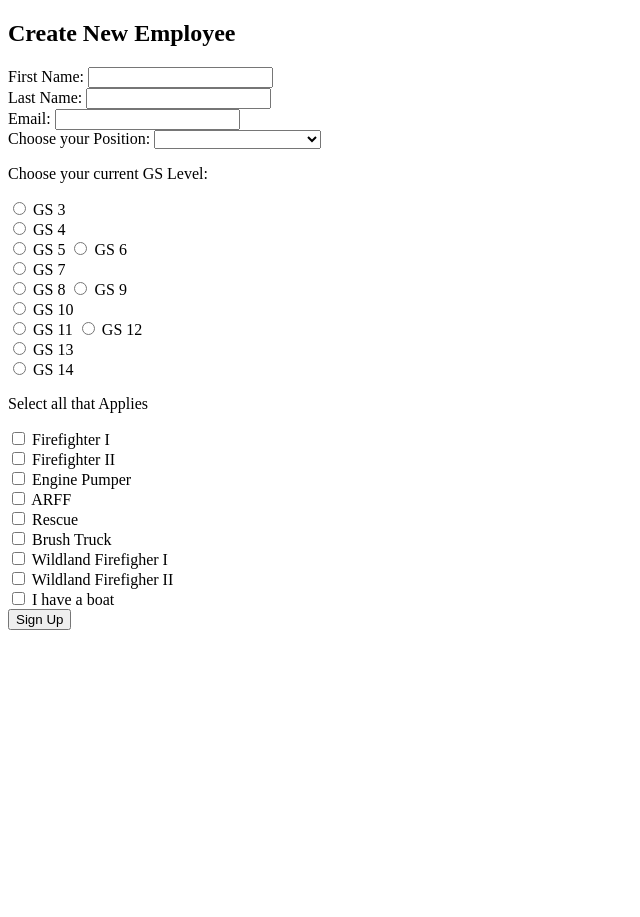
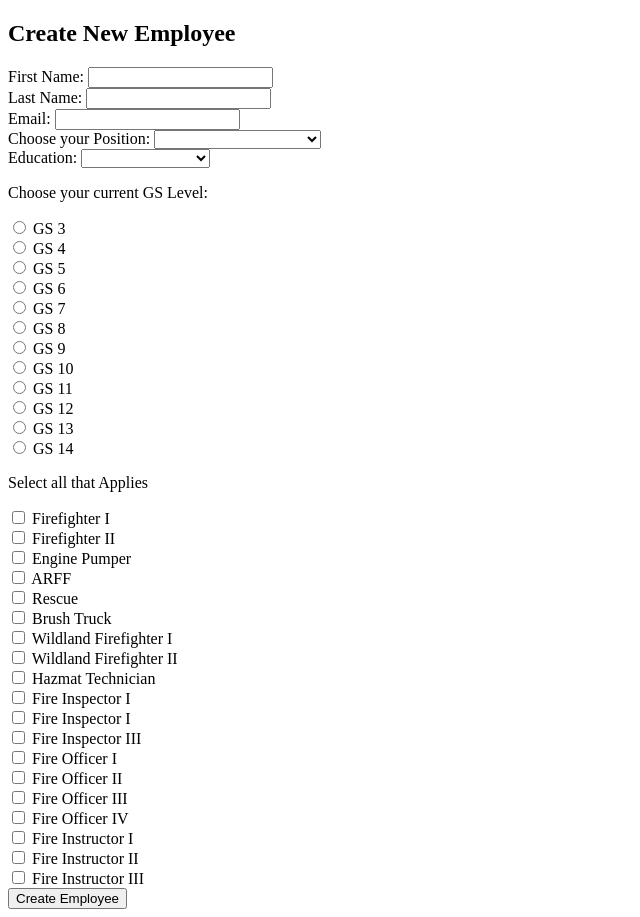
Before and after one commit to Timmysworld/MyNextPromoApp, a Flask app: template flask_app/templates/newEmployee.html in a window 1280 px wide. Shown: the whole page, without its empty margins (0-640 px from the left). Before the commit the page ends 630 px from the top, so only its background shows below. Run offline with Flask 2, Linux system fonts and the light colour scheme; the template is opened without the code that fills it, so the values that code supplies are empty.

Commit message:
form creation

```diff
--- a/flask_app/templates/newEmployee.html
+++ b/flask_app/templates/newEmployee.html
@@ -28,10 +28,11 @@
                     <label for="position">Choose your Position:</label>
                     <select name="position" id="position">
                         <option value="" placeholder="Select A Position"></option>
-                        <option value="Firefigher/EMR">Firefigher/EMR</option>
+                        <option value="Firefighter/EMR">Firefighter/EMR</option>
                         <option value="Firefighter/EMT">Firefighter/EMT</option>
-                        <option value="Firefigher/Driver">Firefigher/Driver</option>
-                        <option value="Lead Firefigher">Lead Firefigher</option>
+                        <option value="Firefighter/Driver">Firefighter/Driver</option>
+                        <option value="Firefighter/EMT">Firefighter/Hazmat Tech</option>
+                        <option value="Lead Firefighter">Lead Firefighter</option>
                         <option value="Station Captain">Station Captain</option>
                         <option value="Asst.Chief of Operations">Asst.Chief of Operations</option>
                         <option value="Asst.Chief of training">Asst.Chief of Training</option>
@@ -39,6 +40,19 @@
                         <option value="Fire Chief">Fire Chief</option>
                     </select>
                 </div>
+
+                <div>
+                    <label for="Education">Education:</label>
+                    <select name="Education" id="Education">
+                        <option value="" placeholder=""></option>
+                        <option value="High School">High School</option>
+                        <option value="Some College">Some College</option>
+                        <option value="Bachelors Degree ">Bachelors Degree</option>
+                        <option value="Masters Degree ">Masters Degree</option>
+                        <option value="Doctors Degree ">Doctors Degree</option>
+                    </select>
+                </div>
+
                 <div>
                     <p>Choose your current GS Level:</p>
                     <input type="radio" id="Gs3" name="GS Level" value="GS3">
@@ -48,7 +62,7 @@
                     <label for="GS4">GS 4</label><br>
 
                     <input type="radio" id="GS5" name="GS Level" value="GS5">
-                    <label for="GS5">GS 5</label>
+                    <label for="GS5">GS 5</label><br>
 
                     <input type="radio" id="GS6" name="GS Level" value="GS6">
                     <label for="GS6">GS 6</label><br>
@@ -57,7 +71,7 @@
                     <label for="GS7">GS 7</label><br>
 
                     <input type="radio" id="GS8" name="GS Level" value="GS8">
-                    <label for="GS8">GS 8</label>
+                    <label for="GS8">GS 8</label><br>
 
                     <input type="radio" id="GS9" name="GS Level" value="GS9">
                     <label for="GS9">GS 9</label><br>
@@ -66,7 +80,7 @@
                     <label for="GS10">GS 10</label><br>
 
                     <input type="radio" id="GS11" name="GS Level" value="GS11">
-                    <label for="G11">GS 11</label>
+                    <label for="G11">GS 11</label><br>
 
                     <input type="radio" id="GS12" name="GS Level" value="GS12">
                     <label for="GS12">GS 12</label><br>
@@ -75,7 +89,7 @@
                     <label for="GS13">GS 13</label><br>
 
                     <input type="radio" id="GS14" name="GS Level" value="GS14">
-                    <label for="GS14">GS 14</label>
+                    <label for="GS14">GS 14</label><br>
                 </div>
                 <div>
                     <p>Select all that Applies</p>
@@ -97,16 +111,46 @@
                     <input type="checkbox" id="Brush Truck" name="Brush Truck" value="Brush Truck">
                     <label for="Brush Truck">Brush Truck</label><br>
 
-                    <input type="checkbox" id="Wildland Firefigher I" name="Wildland Firefigher I" value="Wildland Firefigher I">
-                    <label for="Wildland Firefigher I">Wildland Firefigher I</label><br>
+                    <input type="checkbox" id="Wildland Firefighter I" name="Wildland Firefighter I" value="Wildland Firefighter I">
+                    <label for="Wildland Firefigher I">Wildland Firefighter I</label><br>
 
-                    <input type="checkbox" id="Wildland Firefigher II" name="Wildland Firefigher II" value="Wildland Firefigher II">
-                    <label for="Wildland Firefigher II">Wildland Firefigher II</label><br>
+                    <input type="checkbox" id="Wildland Firefighter II" name="Wildland Firefighter II" value="Wildland Firefighter II">
+                    <label for="Wildland Firefighter II">Wildland Firefighter II</label><br>
 
-                    <input type="checkbox" id="vehicle3" name="vehicle3" value="Boat">
-                    <label for="vehicle3"> I have a boat</label>
+                    <input type="checkbox" id="Hazmat Technian" name="Hazmat Technician" value="Hazmat Technician">
+                    <label for="Hazmat Technian">Hazmat Technician</label><br>
+
+                    <input type="checkbox" id="Fire Inspector I" name="Fire Inspector I" value="Fire Inspector I">
+                    <label for="Fire Inspector I">Fire Inspector I</label><br>
+
+                    <input type="checkbox" id="Fire Inspector II" name="Fire Inspector II" value="Fire Inspector I">
+                    <label for="Fire Inspector II">Fire Inspector I</label><br>
+
+                    <input type="checkbox" id="Fire Inspector III" name="Fire Inspector III" value="Fire Inspector I">
+                    <label for="Fire Inspector III">Fire Inspector III</label><br>
+
+                    <input type="checkbox" id="Fire Officer I" name="Fire Officer I" value="Fire Officer I">
+                    <label for="Fire Officer I">Fire Officer I</label><br>
+
+                    <input type="checkbox" id="Fire Officer II" name="Fire Officer II" value="Fire Officer II">
+                    <label for="Fire Officer II">Fire Officer II</label><br>
+
+                    <input type="checkbox" id="Fire Officer III" name="Fire Officer III" value="Fire Officer III">
+                    <label for="Fire Officer III">Fire Officer III</label><br>
+
+                    <input type="checkbox" id="Fire Officer IV" name="Fire Officer IV" value="Fire Officer IV">
+                    <label for="Fire Officer IV">Fire Officer IV</label><br>
+
+                    <input type="checkbox" id="Fire Instructor I" name="Fire Instructor I" value="Fire Instructor I">
+                    <label for="Fire Instructor I">Fire Instructor I</label><br>
+
+                    <input type="checkbox" id="Fire Instructor II" name="Fire Instructor II" value="Fire Instructor II">
+                    <label for="Fire Instructor II">Fire Instructor II</label><br>
+
+                    <input type="checkbox" id="Fire Instructor III" name="Fire Instructor III" value="Fire Instructor III">
+                    <label for="Fire Instructor III">Fire Instructor III</label><br>
                 </div>
-                <a href=""><button type="submit">Sign Up</button></a>
+                <a href=""><button type="submit">Create Employee</button></a>
             </form>
         </div>
     </div>
```
